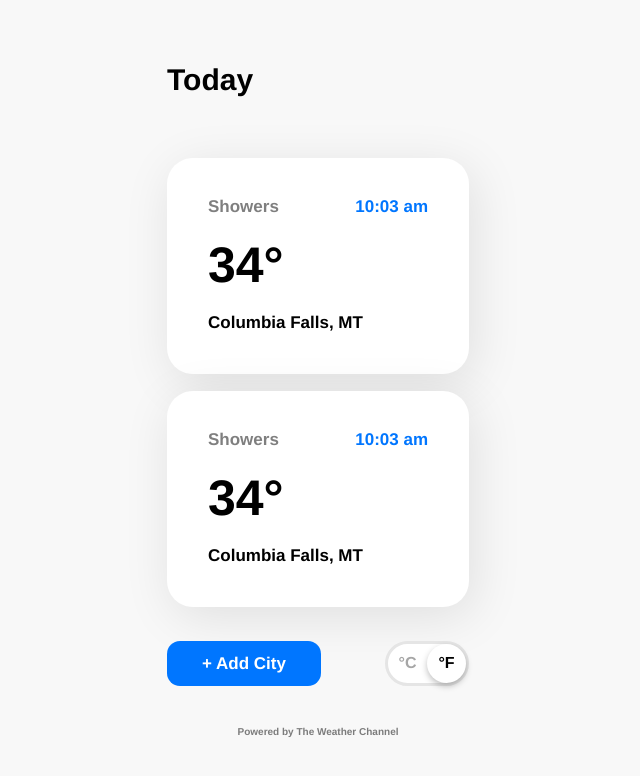
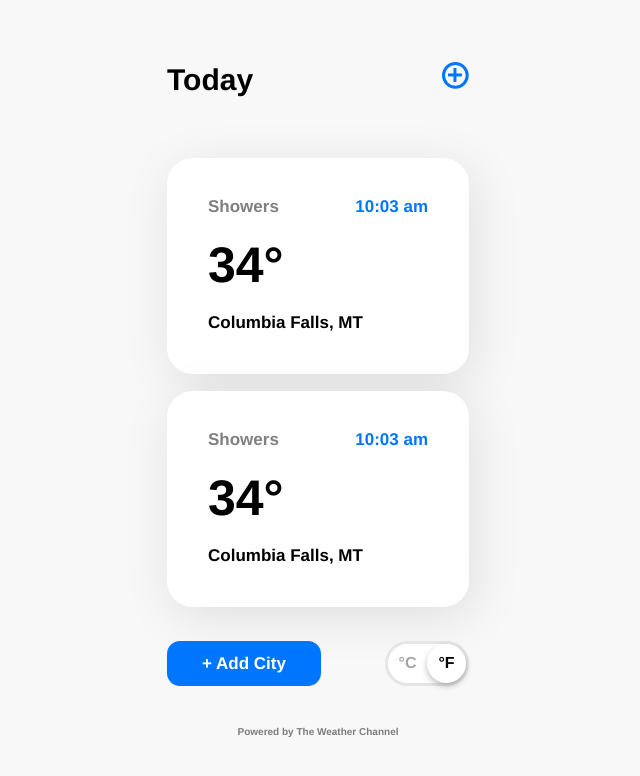
Before and after one commit to semal17/weather, a React (Create React App) app: page / in a window 1280 px wide. Shown: the top 776 px of the page, without its empty margins (322-962 px from the left). Built offline with nearby package versions, Linux system fonts and the light colour scheme.

Commit message:
create spa app

```diff
--- a/package.json
+++ b/package.json
@@ -8,6 +8,7 @@
     "@testing-library/user-event": "^13.5.0",
     "react": "^17.0.2",
     "react-dom": "^17.0.2",
+    "react-router-dom": "^6.2.1",
     "react-scripts": "5.0.0",
     "web-vitals": "^2.1.4"
   },
--- a/src/App.js
+++ b/src/App.js
@@ -1,15 +1,25 @@
+import {
+  BrowserRouter,
+  Routes,
+  Route
+} from "react-router-dom";
+
 import Main from './pages/Main/Main';
 import City from './pages/City/City';
 import Adds from './pages/Adds/Adds';
+import Error from './pages/Error/Error';
 
 
 function App() {
   return (
-    <>
-      <Main />
-      <City />
-      <Adds />
-    </>
+    <BrowserRouter>
+      <Routes>
+        <Route exact path="/" element={<Main />} />
+        <Route path="city" element={<City />} />
+        <Route path="adds" element={<Adds />} />
+        <Route path="*" element={<Error />} />
+      </Routes>
+    </BrowserRouter>
   );
 }
 
--- a/src/components/Carts/Carts.css
+++ b/src/components/Carts/Carts.css
@@ -26,9 +26,7 @@
     color: rgba(0, 0, 0, 0.5);
 }
 
-.cart__time {
-    color: #0076FF;
-}
+
 
 .cart__num {
     font-size: 50px;
--- a/src/components/Carts/Carts.js
+++ b/src/components/Carts/Carts.js
@@ -1,5 +1,7 @@
 
 import './Carts.css';
+import Time from '../Time/Time';
+import {Link} from 'react-router-dom';
 
 
 function Carts() {
@@ -7,11 +9,11 @@ function Carts() {
         <section className="carts container">
             <ul className="carts__wrapper">
                 <li className="cart">
-                    <a href="#">
+                <Link to="/city">
                         <div className="cart__container">
                             <div className="cart__wrapper">
                                 <p className="cart__weather">Showers</p>
-                                <p className="cart__time">10:03 am</p>
+                                <Time />
                             </div>
                             <div className="cart__temp">
                                 <p className="cart__num">34&deg;</p>
@@ -19,15 +21,15 @@ function Carts() {
                             </div>
                             <p className="cart__location">Columbia Falls, MT</p>
                         </div>
-                    </a>
+                    </Link>
                 </li>
 
                 <li className="cart">
-                    <a href="#">
+                <Link to="/city">
                         <div className="cart__container">
                             <div className="cart__wrapper">
                                 <p className="cart__weather">Showers</p>
-                                <p className="cart__time">10:03 am</p>
+                                <Time />
                             </div>
                             <div className="cart__temp">
                                 <p className="cart__num">34&deg;</p>
@@ -35,7 +37,7 @@ function Carts() {
                             </div>
                             <p className="cart__location">Columbia Falls, MT</p>
                         </div>
-                    </a>
+                    </Link>
                 </li>
             </ul>
         </section>
--- a/src/components/Footer/Footer.js
+++ b/src/components/Footer/Footer.js
@@ -1,11 +1,12 @@
 import './Footer.css';
+import {Link} from 'react-router-dom';
 
 
 function Footer() {
     return (
         <footer className="footer container">
            <div className="footer__wrapper">
-               <a className="footer__link" href="#">+ Add City</a>
+               <Link className="footer__link" to="/adds">+ Add City</Link>
                <div className="footer__temp">
                    <p className="footer__temp-change">&deg;C</p>
                    <p className="footer__temp-change footer__temp-change--active">&deg;F</p>
--- a/src/components/Header/Header.js
+++ b/src/components/Header/Header.js
@@ -1,6 +1,7 @@
 
 import './Header.css';
 import logo from '../../images/logo.png';
+import {Link} from 'react-router-dom';
 
 function Header() {
     return (
@@ -15,12 +16,13 @@ function Header() {
             <div className="header-day">
                 <p className="header-day__text">Today</p>
                 <p className="header-day__week">Wednesday</p>
-                <a className="header-day__link">
-                <svg className="header-day__link-img" width="27" height="27">
-                    <use className="header-day__link-plus"  xlinkHref="../../images/sprites.svg#plus"></use>
-                </svg>
-                </a>
-
+                <Link to="/adds" className="header-day__link">
+                    <svg className="header-day__link-img" width="27" height="27" viewBox="0 0 27 27" fill="none" xmlns="http://www.w3.org/2000/svg">
+                        <circle cx="13.365" cy="13.365" r="11.865" stroke="#0076FF" stroke-width="3" />
+                        <path d="M12.945 6V19.89" stroke="#0076FF" stroke-width="3" />
+                        <path d="M19.89 12.945L6 12.945" stroke="#0076FF" stroke-width="3" />
+                    </svg>
+                </Link>
             </div>
         </header>
     );
--- /dev/null
+++ b/src/components/Time/Time.css
@@ -0,0 +1,3 @@
+.time {
+    color: #0076FF;
+}
--- /dev/null
+++ b/src/components/Time/Time.js
@@ -0,0 +1,10 @@
+
+import './Time.css';
+
+function Time() {
+    return (
+        <p className="time">10:03 am</p>
+    );
+}
+
+export default Time;
--- a/src/pages/Adds/Adds.js
+++ b/src/pages/Adds/Adds.js
@@ -2,6 +2,7 @@
 function City() {
     return (
       <>
+      <p>Add new city</p>
       </>
     );
   }
--- a/src/pages/City/City.js
+++ b/src/pages/City/City.js
@@ -2,6 +2,7 @@
 function City() {
   return (
     <>
+    <p>City</p>
     </>
   );
 }
--- /dev/null
+++ b/src/pages/Error/Error.js
@@ -0,0 +1,8 @@
+
+function Error() {
+    return (
+        <p>404</p>
+    );
+}
+
+export default Error;
```
Also changed, not shown: src/images/sprites.svg (deleted), 1 other file (tests, documents, lock files or other folders).
